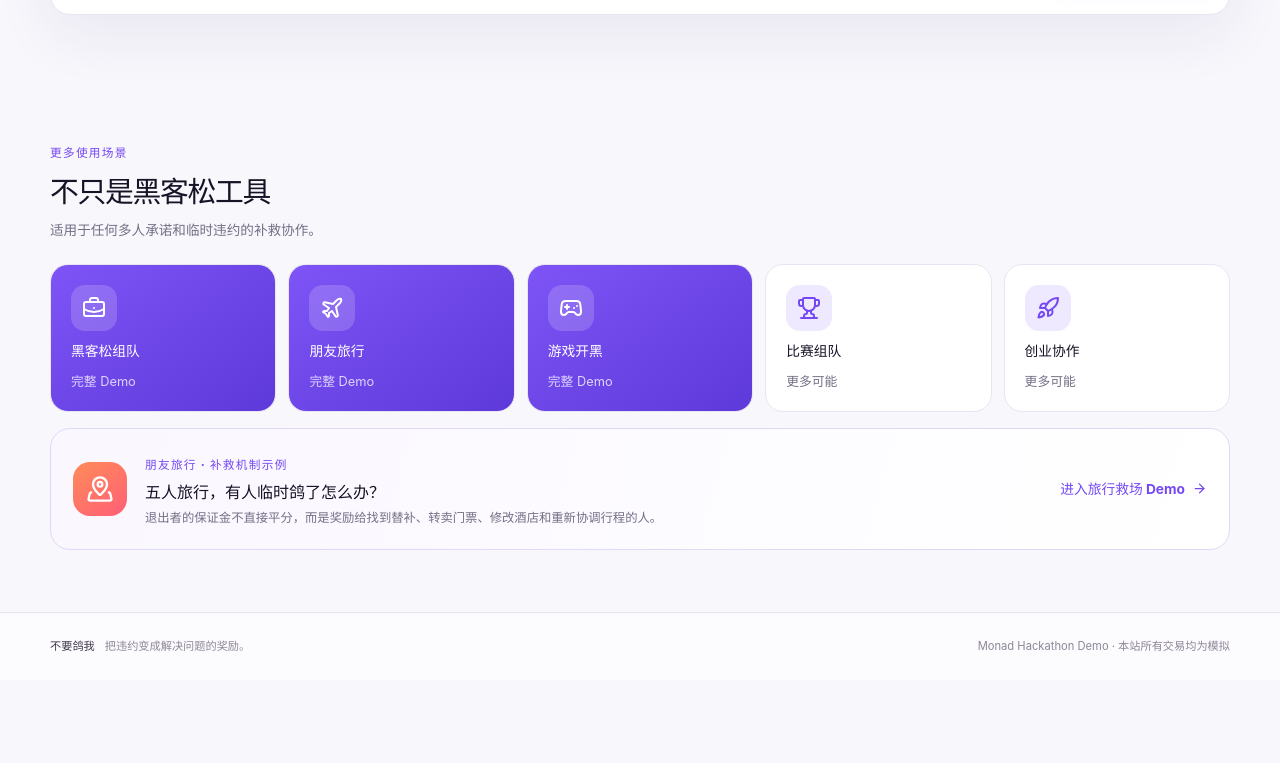
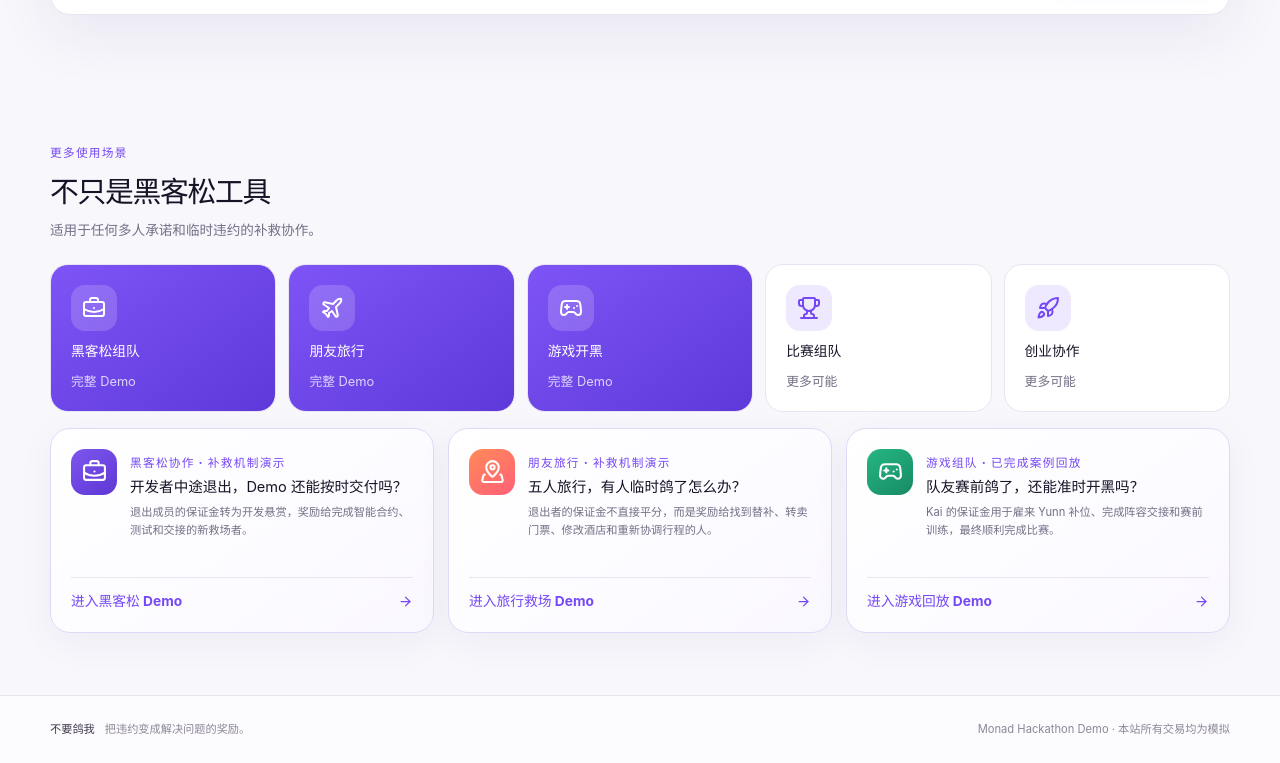
Before and after one commit to Gos0lis/dont-ghost-me, a React (Vite) app in the folder frontend/: page / in a window 1280 px wide. Shown: the part 1094-1857 px from the top of the page. Before the commit the page ends 1774 px from the top, so only its background shows below. Built offline with nearby package versions, Linux system fonts and the light colour scheme.

Commit message:
feat: add detail cards for all demo scenarios

```diff
--- a/frontend/src/index.css
+++ b/frontend/src/index.css
@@ -157,6 +157,13 @@ h1,h2,h3,p { margin-top: 0; }
 .travel-card { margin-top:16px;padding:22px;display:grid;grid-template-columns:54px 1fr auto;align-items:center;gap:18px;border:1px solid #e0d8f7;border-radius:20px;background:linear-gradient(105deg,#faf7ff,#fff); }
 .travel-icon { width:54px;height:54px;display:grid;place-items:center;border-radius:17px;color:#fff;background:linear-gradient(145deg,#ff8b58,#ff5f77); }
 .travel-card h3 { margin:5px 0;font-size:1rem; }.travel-card p { margin:0;color:var(--muted);font-size:.77rem; }
+.scenario-detail-grid { margin-top:16px;display:grid;grid-template-columns:repeat(3,1fr);gap:14px; }
+.scenario-detail-card { min-width:0;padding:20px;display:grid;grid-template-columns:46px 1fr;grid-template-rows:auto 1fr;gap:0 13px;border:1px solid #e0d8f7;border-radius:20px;background:linear-gradient(145deg,#fff,#faf8ff);box-shadow:0 10px 35px rgba(55,37,103,.05);transition:.2s; }
+.scenario-detail-card:hover { transform:translateY(-2px);border-color:#cbbdef;box-shadow:var(--shadow); }
+.scenario-detail-icon { grid-row:1/3;width:46px;height:46px;display:grid;place-items:center;border-radius:14px;color:white;background:linear-gradient(145deg,#7d56ef,#5f38d5); }
+.scenario-detail-travel .scenario-detail-icon { background:linear-gradient(145deg,#ff8b58,#ff5f77); }.scenario-detail-game .scenario-detail-icon { background:linear-gradient(145deg,#25b782,#188a65); }
+.scenario-detail-card h3 { margin:5px 0 7px;font-size:.91rem;line-height:1.35; }.scenario-detail-card p { min-height:57px;margin:0;color:var(--muted);font-size:.7rem;line-height:1.6; }
+.scenario-detail-card > .text-link { grid-column:1/-1;margin-top:16px;padding-top:13px;border-top:1px solid var(--line);justify-content:space-between; }
 .travel-modal { width:min(650px,100%); }.travel-modal-head { display:flex;align-items:center;gap:10px;color:var(--brand);font-size:.75rem;font-weight:800; }
 .travel-task-list { display:grid;grid-template-columns:1fr 1fr;gap:8px;margin:20px 0; }.travel-task-list span { padding:9px 11px;display:flex;align-items:center;gap:7px;border-radius:10px;background:#f8f6fc;color:#5d566b;font-size:.76rem; }.travel-task-list svg { color:var(--success); }
 .travel-split { display:grid;grid-template-columns:repeat(3,1fr);gap:10px; }.travel-split div { padding:15px;border:1px solid var(--line);border-radius:13px;text-align:center; }.travel-split strong { color:var(--brand);font-size:1.35rem; }.travel-split span { color:var(--brand);font-size:.68rem;font-weight:700; }.travel-split small { display:block;margin-top:4px;color:var(--muted); }
@@ -320,6 +327,7 @@ h1,h2,h3,p { margin-top: 0; }
   .hero { min-height:auto;grid-template-columns:1fr 1fr;gap:15px; }.hero h1 { font-size:3.25rem; }.hero-visual { min-height:360px; }.floating-stat { display:none; }
   .mechanism-strip { grid-template-columns:1fr; }.mechanism-strip article+article { border-left:0;border-top:1px solid var(--line); }
   .scenario-grid { grid-template-columns:repeat(3,1fr); }.project-grid,.task-grid { grid-template-columns:1fr 1fr; }
+  .scenario-detail-grid { grid-template-columns:1fr; }
   .travel-demo-hero { padding:34px;grid-template-columns:1.1fr .9fr; }.travel-title-row { flex-direction:column; }.travel-title-row h1 { font-size:2.8rem; }.travel-pass { right:-5px; }
   .travel-balance-grid { grid-template-columns:1fr 1fr; }.travel-detail-grid { grid-template-columns:1fr; }
   .hackathon-demo-hero { padding:34px;grid-template-columns:1.05fr .95fr; }.hackathon-title-row { flex-direction:column; }.hackathon-title-row h1 { font-size:2.7rem; }
@@ -335,6 +343,7 @@ h1,h2,h3,p { margin-top: 0; }
   .content-section { padding:44px 0; }.section-heading { align-items:flex-start; }.section-heading h2 { font-size:1.55rem; }
   .bounty-card { grid-template-columns:1fr; }.bounty-art { min-height:135px; }.bounty-art img { width:150px; }.bounty-footer { align-items:flex-start;flex-wrap:wrap;gap:10px 18px; }.bounty-footer a { margin-left:0;width:100%; }
   .scenario-grid { grid-template-columns:1fr 1fr; }.travel-card { grid-template-columns:46px 1fr; }.travel-card .text-link { grid-column:1/-1; }.bounty-teaser { grid-template-columns:80px 1fr; }.bounty-teaser > a { grid-column:1/-1; }.travel-task-list,.travel-split { grid-template-columns:1fr; }
+  .scenario-detail-card p { min-height:0; }
   .scene-switch { grid-template-columns:1fr; }.travel-demo-hero { padding:25px 20px;grid-template-columns:1fr; }.travel-title-row h1 { font-size:2.55rem; }.travel-hero-art { min-height:280px; }.travel-hero-art img { width:230px; }.travel-route-line { inset:22px; }.travel-art-hotel { left:4px; }.travel-art-plane { right:18px; }.travel-pass { width:130px;right:0; }
   .travel-story,.travel-rescue-grid { grid-template-columns:1fr; }.travel-balance-grid { grid-template-columns:1fr 1fr; }.travel-rescue-grid p { min-height:0; }
   .hackathon-demo-hero { padding:28px 20px;grid-template-columns:1fr; }.hackathon-title-row h1 { font-size:2.5rem; }.hackathon-hero-art { min-height:285px; }.hackathon-hero-art > img { width:235px; }.hackathon-code-card { left:2px; }.hackathon-rescue-chip { right:0; }
--- a/frontend/src/pages/HomePage.tsx
+++ b/frontend/src/pages/HomePage.tsx
@@ -26,6 +26,36 @@ const scenarios = [
   { icon: Gamepad2, title: '游戏开黑', active: true, to: '/game-case' },
   { icon: Trophy, title: '比赛组队', active: false },
   { icon: Rocket, title: '创业协作', active: false },
+]
+
+const scenarioDetails = [
+  {
+    icon: BriefcaseBusiness,
+    eyebrow: '黑客松协作 · 补救机制演示',
+    title: '开发者中途退出，Demo 还能按时交付吗？',
+    description: '退出成员的保证金转为开发悬赏，奖励给完成智能合约、测试和交接的新救场者。',
+    linkLabel: '进入黑客松 Demo',
+    to: '/project/monad-hackathon',
+    tone: 'hackathon',
+  },
+  {
+    icon: MapPinned,
+    eyebrow: '朋友旅行 · 补救机制演示',
+    title: '五人旅行，有人临时鸽了怎么办？',
+    description: '退出者的保证金不直接平分，而是奖励给找到替补、转卖门票、修改酒店和重新协调行程的人。',
+    linkLabel: '进入旅行救场 Demo',
+    to: '/travel',
+    tone: 'travel',
+  },
+  {
+    icon: Gamepad2,
+    eyebrow: '游戏组队 · 已完成案例回放',
+    title: '队友赛前鸽了，还能准时开黑吗？',
+    description: 'Kai 的保证金用于雇来 Yunn 补位、完成阵容交接和赛前训练，最终顺利完成比赛。',
+    linkLabel: '进入游戏回放 Demo',
+    to: '/game-case',
+    tone: 'game',
+  },
 ]
 
 export function HomePage() {
@@ -96,15 +126,19 @@ export function HomePage() {
             </button>
           ))}
         </div>
-        <article className="travel-card">
-          <div className="travel-icon"><MapPinned size={28} /></div>
-          <div>
-            <span className="eyebrow">朋友旅行 · 补救机制示例</span>
-            <h3>五人旅行，有人临时鸽了怎么办？</h3>
-            <p>退出者的保证金不直接平分，而是奖励给找到替补、转卖门票、修改酒店和重新协调行程的人。</p>
-          </div>
-          <Link className="text-link" to="/travel">进入旅行救场 Demo <ArrowRight size={15} /></Link>
-        </article>
+        <div className="scenario-detail-grid">
+          {scenarioDetails.map(({ icon: Icon, eyebrow, title, description, linkLabel, to, tone }) => (
+            <article className={`scenario-detail-card scenario-detail-${tone}`} key={to}>
+              <div className="scenario-detail-icon"><Icon size={25} /></div>
+              <div>
+                <span className="eyebrow">{eyebrow}</span>
+                <h3>{title}</h3>
+                <p>{description}</p>
+              </div>
+              <Link className="text-link" to={to}>{linkLabel} <ArrowRight size={15} /></Link>
+            </article>
+          ))}
+        </div>
       </section>
     </>
   )
```
